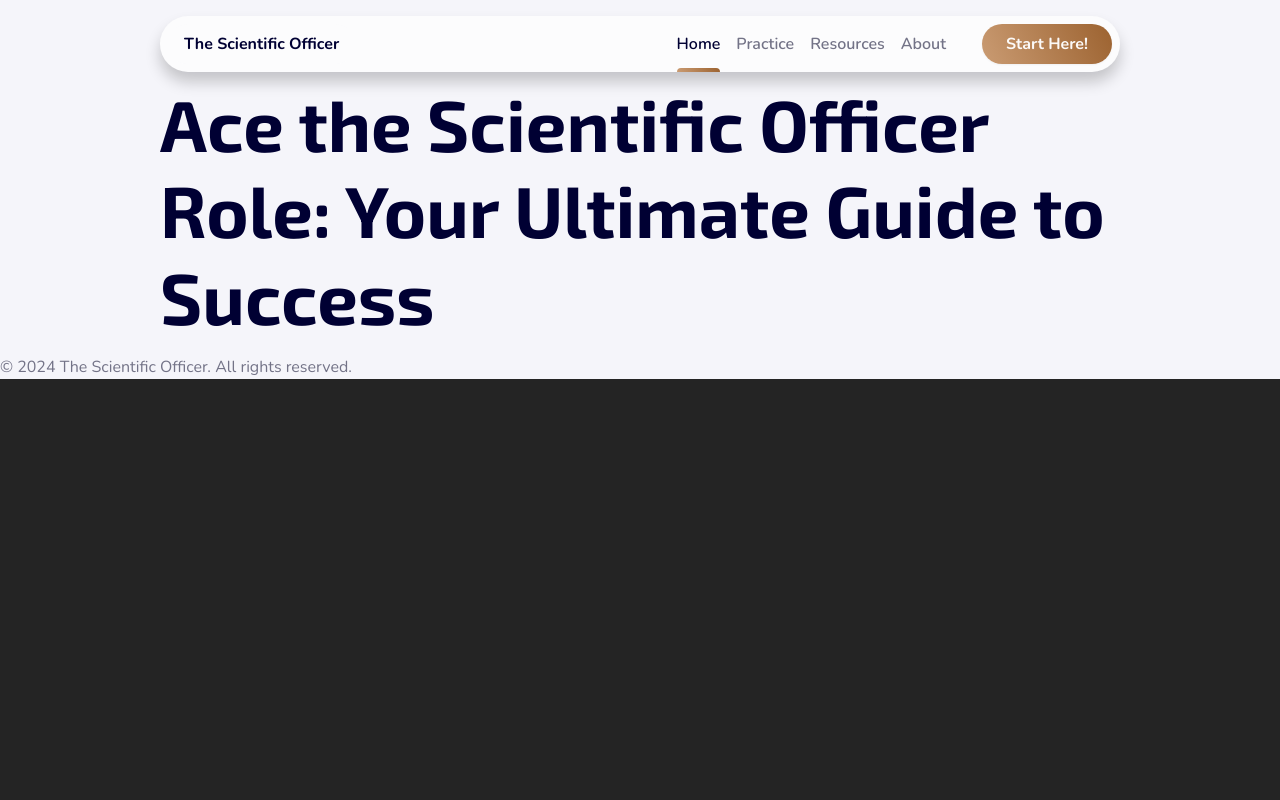
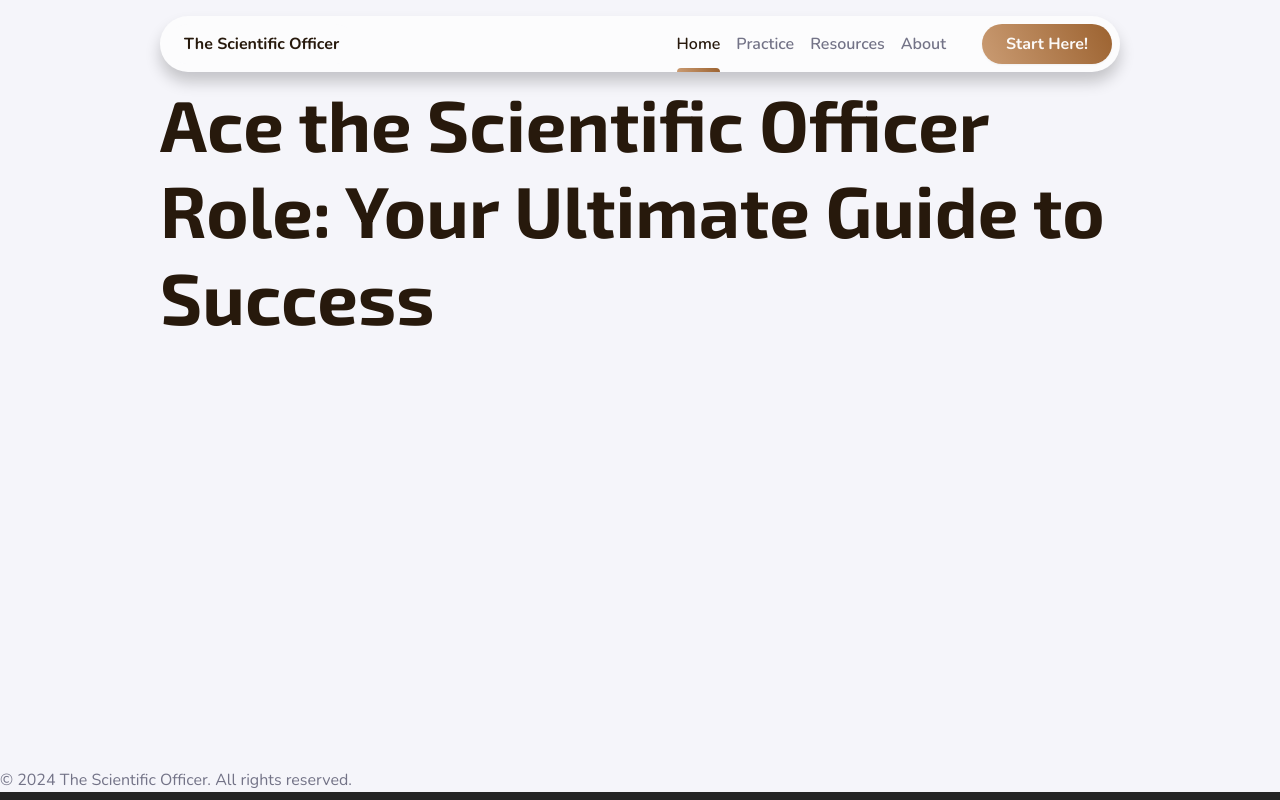
Before and after one commit to Timbar09/the_scientific_officer, a React (Vite) app: page / in a window 1280 px wide. Built offline with nearby package versions, Linux system fonts and the light colour scheme.

Commit message:
Refactor color variables for consistency; update button and header styles to use primary gradient; adjust Home page title color for improved visibility

```diff
--- a/src/assets/sass/abstracts/_variables.scss
+++ b/src/assets/sass/abstracts/_variables.scss
@@ -1,7 +1,15 @@
+@use "../abstracts/functions" as *;
+
 @import url("https://fonts.googleapis.com/css2?family=Exo+2:ital,wght@0,100..900;1,100..900&family=Nunito:ital,wght@0,200..1000;1,200..1000&display=swap");
 
 $ff-nunito: "Nunito", sans-serif;
 $ff-exo: "Exo 2", sans-serif;
+
+$clr-primary-gradient: linear-gradient(
+  65deg,
+  clr(primary, 400),
+  clr(primary, 600)
+);
 
 $shadow-sm: 0 1px 2px rgba(0, 0, 0, 0.05);
 $shadow-md: 0 4px 6px rgba(0, 0, 0, 0.1);
--- a/src/assets/sass/base/_typography.scss
+++ b/src/assets/sass/base/_typography.scss
@@ -52,6 +52,8 @@ button {
 
 .main {
   padding-block-start: 5rem;
+  padding-block-end: 2rem;
+  min-height: calc(100vh - 2rem);
 }
 
 .container {
--- a/src/assets/sass/components/_Button.scss
+++ b/src/assets/sass/components/_Button.scss
@@ -7,7 +7,7 @@
   &__primary {
     font-weight: 700;
     color: clr(primary, 100);
-    background: linear-gradient(65deg, clr(primary, 400), clr(primary, 600));
+    background: $clr-primary-gradient;
     box-shadow: $shadow-sm;
     transition: opacity 100ms ease, box-shadow 100ms ease, transform 50ms ease;
 
--- a/src/assets/sass/components/_Header.scss
+++ b/src/assets/sass/components/_Header.scss
@@ -98,21 +98,17 @@
           bottom: 0;
           width: 100%;
           height: 0;
-          background: linear-gradient(
-            65deg,
-            clr(primary, 400),
-            clr(primary, 600)
-          );
+          background: $clr-primary-gradient;
           border-radius: radius(lg) radius(lg) 0 0;
           transition: height 100ms ease;
         }
 
         &:hover {
-          color: clr(neutral, 700);
+          color: clr(primary, 900);
         }
 
         &.active {
-          color: clr(neutral, 700);
+          color: clr(primary, 900);
 
           &:before {
             height: var(--underline-height);
--- a/src/components/Header.tsx
+++ b/src/components/Header.tsx
@@ -101,7 +101,7 @@ const Header = () => {
     <header className="header p-block-3" role="banner">
       <div className="container flex ai-center jc-between">
         <div
-          className="header__logo p-block-1 p-inline-3 fw-bold clr-neutral-700"
+          className="header__logo p-block-1 p-inline-3 fw-bold clr-primary-900"
           role="logo"
         >
           The Scientific Officer
--- a/src/pages/Home.tsx
+++ b/src/pages/Home.tsx
@@ -2,7 +2,7 @@ const Home = () => {
   return (
     <main className="home main">
       <div className="container">
-        <h1 className="home__title fw-bold clr-neutral-700">
+        <h1 className="home__title fw-bold clr-primary-900">
           Ace the Scientific Officer Role: Your Ultimate Guide to Success
         </h1>
       </div>
```
